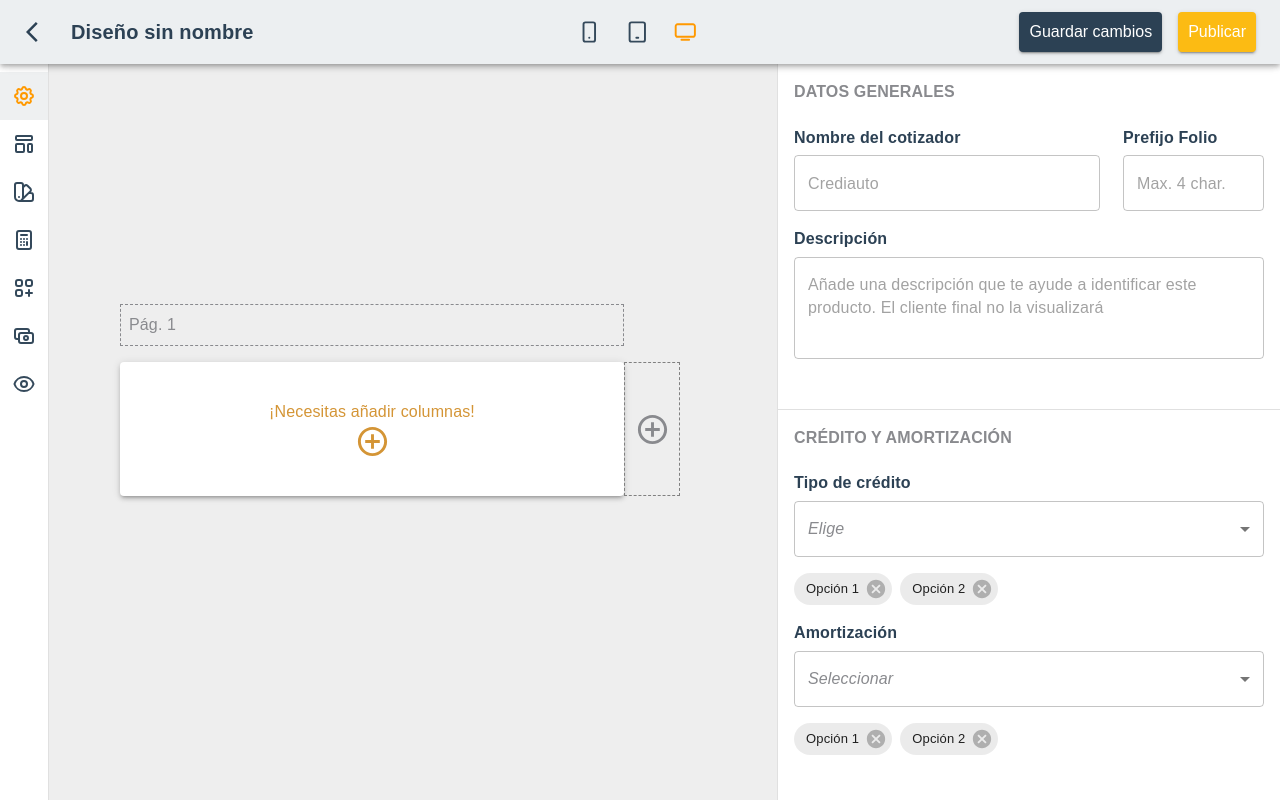
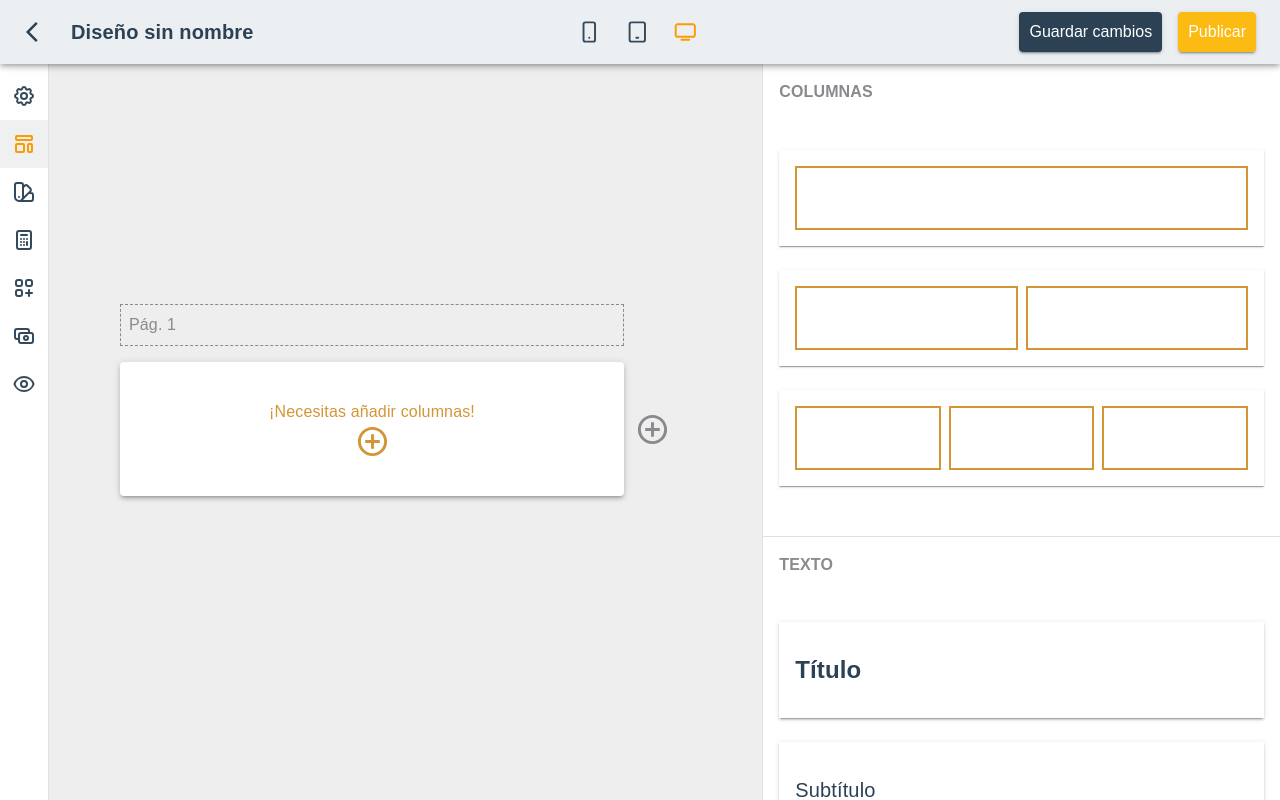
Before and after one commit to frankokikoya/smart-tools, a React (Create React App) app: page /template-designer in a window 1280 px wide. Built offline with nearby package versions, Linux system fonts and the light colour scheme; no server answers; sample sign-in values are in the browser's storage.

Commit message:
Feat DND

```diff
--- a/package.json
+++ b/package.json
@@ -24,6 +24,8 @@
     "moment": "^2.29.3",
     "moment-timezone": "^0.5.34",
     "react": "^18.0.0",
+    "react-dnd": "^16.0.1",
+    "react-dnd-html5-backend": "^16.0.1",
     "react-dom": "^18.0.0",
     "react-i18next": "^11.16.2",
     "react-moment": "^1.1.2",
--- a/src/pages/Designer/Designer.jsx
+++ b/src/pages/Designer/Designer.jsx
@@ -1,15 +1,29 @@
 import React, { useState } from 'react';
 
 import AddIcon from '@mui/icons-material/Add';
-import { Box, Divider, FormControl, Select, MenuItem, Typography, Button } from '@mui/material';
+import Box from '@mui/material/Box';
+import Button from '@mui/material/Button';
+import Divider from '@mui/material/Divider';
+import FormControl from '@mui/material/FormControl';
+import MenuItem from '@mui/material/MenuItem';
+import Select from '@mui/material/Select';
+import Typography from '@mui/material/Typography';
+import { useNavigate } from 'react-router-dom';
 
 import MainBox from '../../components/MainBox';
 
 export const Designer = () => {
+    const navigate = useNavigate();
     const [filter, setFilter] = useState(10);
 
     const handleChange = (event) => {
+        event.preventDefault();
         setFilter(event.target.value);
+    };
+
+    const handleClick = (event) => {
+        event.preventDefault();
+        navigate("/template-designer");
     };
 
     return (
@@ -60,6 +74,7 @@ export const Designer = () => {
                                 color='secondary'
                                 variant='contained'
                                 size='small'
+                                onClick={handleClick}
                                 endIcon={<AddIcon sx={{ color: "white" }} />}
                                 sx={{ textTransform: "none", px: 6 }}
                             >
--- a/src/pages/TemplateDesigner/TemplateDesigner.jsx
+++ b/src/pages/TemplateDesigner/TemplateDesigner.jsx
@@ -1,19 +1,21 @@
 import React, { useState } from 'react';
 
-import AddCircleOutlineIcon from '@mui/icons-material/AddCircleOutline';
+import { Paper } from '@mui/material';
 import Box from '@mui/material/Box';
 import Grid from '@mui/material/Grid';
-import Paper from '@mui/material/Paper';
-import Typography from '@mui/material/Typography';
 
+import AddPage from './components/AddPage';
 import AppBarDesigner from './components/AppBarDesigner';
 import DrawerLeft from './components/DrawerLeft';
-import DrawerRigthCOG from './components/DrawerRigthCOG';
+import DrawerRightCOG from './components/DrawerRightCOG';
+import DrawerRigthTemplate from './components/DrawerRightTemplate';
+import ItemContainer from './components/ItemContainer';
+import PageTitle from './components/PageTitle';
 import ViewSection from './components/ViewSection';
 
-export const TemplateDesigner = () => {
+const TemplateDesigner = () => {
     const [layoutSelected, setLayoutSelected] = useState(2);
-    const [drawerLeftSelected, setDrawerLeftSelected] = useState(0);
+    const [drawerLeftSelected, setDrawerLeftSelected] = useState(1);
     const [sections, setSections] = useState(1);
 
     const hanldeClickLayout = (layout) => setLayoutSelected(layout);
@@ -48,17 +50,7 @@ export const TemplateDesigner = () => {
                 {
                     [...Array(sections)].map((v, i) => (
                         <ViewSection key={`selector-${i}`}>
-                            <Box
-                                sx={{
-                                    mb: 2,
-                                    p: 1,
-                                    width: '90%',
-                                    border: '1px dashed #898A8E',
-                                }}>
-                                <Typography sx={{ color: 'secondary.grey' }}>
-                                    Pág. 1
-                                </Typography>
-                            </Box>
+                            <PageTitle />
                             <Box sx={{
                                 width: '100%',
                                 height: '100%',
@@ -74,26 +66,19 @@ export const TemplateDesigner = () => {
                                         width: '90%',
                                         height: '100%'
                                     }}>
-                                    <Typography sx={{ color: 'secondary.gold' }}>¡Necesitas añadir columnas!</Typography>
-                                    <AddCircleOutlineIcon sx={{ color: 'secondary.gold', fontSize: 35 }} />
+                                    <ItemContainer />
                                 </Paper>
-                                <Box
-                                    sx={{
-                                        width: '10%',
-                                        height: '100%',
-                                        display: 'flex',
-                                        justifyContent: 'center',
-                                        alignItems: 'center',
-                                        border: '1px dashed grey',
-                                    }}>
-                                    <AddCircleOutlineIcon sx={{ color: 'secondary.grey', fontSize: 35 }} />
-                                </Box>
+                                <AddPage />
                             </Box>
                         </ViewSection>
                     ))
                 }
             </Box>
-            <DrawerRigthCOG />
+            {drawerLeftSelected === 0
+                ? <DrawerRightCOG />
+                : <DrawerRigthTemplate />}
         </Grid>
     )
 };
+
+export default TemplateDesigner;
--- /dev/null
+++ b/src/pages/TemplateDesigner/components/AddPage.jsx
@@ -0,0 +1,21 @@
+import React from 'react';
+
+import AddCircleOutlineIcon from '@mui/icons-material/AddCircleOutline';
+import Box from '@mui/material/Box';
+
+const AddPage = () => {
+    return (
+        <Box
+            sx={{
+                width: '10%',
+                height: '100%',
+                display: 'flex',
+                justifyContent: 'center',
+                alignItems: 'center',
+            }}>
+            <AddCircleOutlineIcon sx={{ color: 'secondary.grey', fontSize: 35 }} />
+        </Box>
+    )
+}
+
+export default AddPage;
--- a/src/pages/TemplateDesigner/components/AppBarDesigner/AppBarDesigner.jsx
+++ b/src/pages/TemplateDesigner/components/AppBarDesigner/AppBarDesigner.jsx
@@ -8,12 +8,19 @@ import IconButton from '@mui/material/IconButton';
 import Stack from '@mui/material/Stack';
 import Toolbar from '@mui/material/Toolbar';
 import Typography from '@mui/material/Typography';
+import { useNavigate } from 'react-router-dom';
 
 import DesktopIcon from '../../../../components/CustomIcons/DesktopIcon';
 import MobileIcon from '../../../../components/CustomIcons/MobileIcon';
 import TabletIcon from '../../../../components/CustomIcons/TabletIcon';
 
 const AppBarDesigner = ({ selected, handleClick, handleAdd, handleSub }) => {
+    const navigate = useNavigate();
+
+    const handleBack = (event) => {
+        event.preventDefault();
+        navigate("/designer");
+    };
     return (
         <AppBar
             position='fixed'
@@ -26,6 +33,7 @@ const AppBarDesigner = ({ selected, handleClick, handleAdd, handleSub }) => {
                     size='small'
                     edge='start'
                     color='inherit'
+                    onClick={handleBack}
                     sx={{ mr: 2 }}
                 >
                     <ArrowBackIosIcon sx={{ color: 'primary.main' }} />
--- a/src/pages/TemplateDesigner/components/DrawerRigthCOG.jsx
+++ b/src/pages/TemplateDesigner/components/DrawerRightCOG.jsx
@@ -13,7 +13,7 @@ import Typography from '@mui/material/Typography';
 import DrawerRight from './DrawerRight';
 import TableDetail from './TableDetail';
 
-const DrawerRigthCOG = () => {
+const DrawerRightCOG = () => {
   const [creditType, setCreditType] = useState(0);
 
   const hanldeClickCreditType = (event) => setCreditType(event.target.value);
@@ -199,4 +199,4 @@ const DrawerRigthCOG = () => {
   )
 }
 
-export default DrawerRigthCOG;
+export default DrawerRightCOG;
--- /dev/null
+++ b/src/pages/TemplateDesigner/components/DrawerRightTemplate.jsx
@@ -0,0 +1,56 @@
+import React from 'react';
+
+import Box from '@mui/material/Box';
+import Stack from '@mui/material/Stack';
+import Typography from '@mui/material/Typography';
+
+import DrawerRight from './DrawerRight/DrawerRight';
+
+const sxStyles = {
+    content: { display: 'flex', flexDirection: 'column', justifyContent: 'space-between' },
+    itemContainer: { width: '30.3em', height: '6em', boxShadow: 1, p: 2, mt: 3 },
+    itemInput: { display: 'flex', justifyContent: 'flex-start', alignItems: 'center', width: '30.3em', height: '6em', boxShadow: 2, p: 2, mt: 3 },
+    itemBordered: { border: '2px solid #D49536', height: '100%' }
+};
+
+const DrawerRigthTemplate = () => {
+    return (
+        <DrawerRight>
+            <DrawerRight.Section title='COLUMNAS' >
+                <DrawerRight.Content>
+                    <Box sx={sxStyles.content}>
+                        <Box sx={sxStyles.itemContainer}>
+                            <Box sx={{ ...sxStyles.itemBordered, width: '100%' }} />
+                        </Box>
+                        <Stack sx={sxStyles.itemContainer} direction='row' spacing={1}>
+                            <Box sx={{ ...sxStyles.itemBordered, width: '50%' }} />
+                            <Box sx={{ ...sxStyles.itemBordered, width: '50%' }} />
+                        </Stack>
+                        <Stack sx={sxStyles.itemContainer} direction='row' spacing={1}>
+                            <Box sx={{ ...sxStyles.itemBordered, width: '33%' }} />
+                            <Box sx={{ ...sxStyles.itemBordered, width: '33%' }} />
+                            <Box sx={{ ...sxStyles.itemBordered, width: '33%' }} />
+                        </Stack>
+                    </Box>
+                </DrawerRight.Content>
+            </DrawerRight.Section>
+            <DrawerRight.Section title='TEXTO' >
+                <DrawerRight.Content>
+                    <Box sx={sxStyles.content}>
+                        <Box sx={sxStyles.itemInput}>
+                            <Typography variant='h5' sx={{ fontWeight: 'bold', color: 'primary.main' }}>Título</Typography>
+                        </Box>
+                        <Box sx={sxStyles.itemInput}>
+                            <Typography variant='h6' sx={{ color: 'primary.main' }}>Subtítulo</Typography>
+                        </Box>
+                        <Box sx={sxStyles.itemInput}>
+                            <Typography sx={{ color: 'primary.main' }}>Texto libre</Typography>
+                        </Box>
+                    </Box>
+                </DrawerRight.Content>
+            </DrawerRight.Section>
+        </DrawerRight>
+    )
+}
+
+export default DrawerRigthTemplate;
--- /dev/null
+++ b/src/pages/TemplateDesigner/components/ItemContainer.jsx
@@ -0,0 +1,16 @@
+import React from 'react';
+
+import AddCircleOutlineIcon from '@mui/icons-material/AddCircleOutline';
+//import Box from '@mui/material/Box';
+import Typography from '@mui/material/Typography';
+
+const ItemContainer = () => {
+    return (
+        <>
+            <Typography sx={{ color: 'secondary.gold' }}>¡Necesitas añadir columnas!</Typography>
+            <AddCircleOutlineIcon sx={{ color: 'secondary.gold', fontSize: 35 }} />
+        </>
+    )
+}
+
+export default ItemContainer;
--- /dev/null
+++ b/src/pages/TemplateDesigner/components/PageTitle.jsx
@@ -0,0 +1,22 @@
+import React from 'react';
+
+import Box from '@mui/material/Box';
+import Typography from '@mui/material/Typography';
+
+const PageTitle = () => {
+    return (
+        <Box
+            sx={{
+                mb: 2,
+                p: 1,
+                width: '90%',
+                border: '1px dashed #898A8E',
+            }}>
+            <Typography sx={{ color: 'secondary.grey' }}>
+                Pág. 1
+            </Typography>
+        </Box>
+    )
+}
+
+export default PageTitle;
--- a/src/pages/TemplateDesigner/index.js
+++ b/src/pages/TemplateDesigner/index.js
@@ -1 +1 @@
-export { TemplateDesigner } from './TemplateDesigner';
+export { default as TemplateDesigner } from './TemplateDesigner';
```
Also changed, not shown: 1 other file (tests, documents, lock files or other folders).
